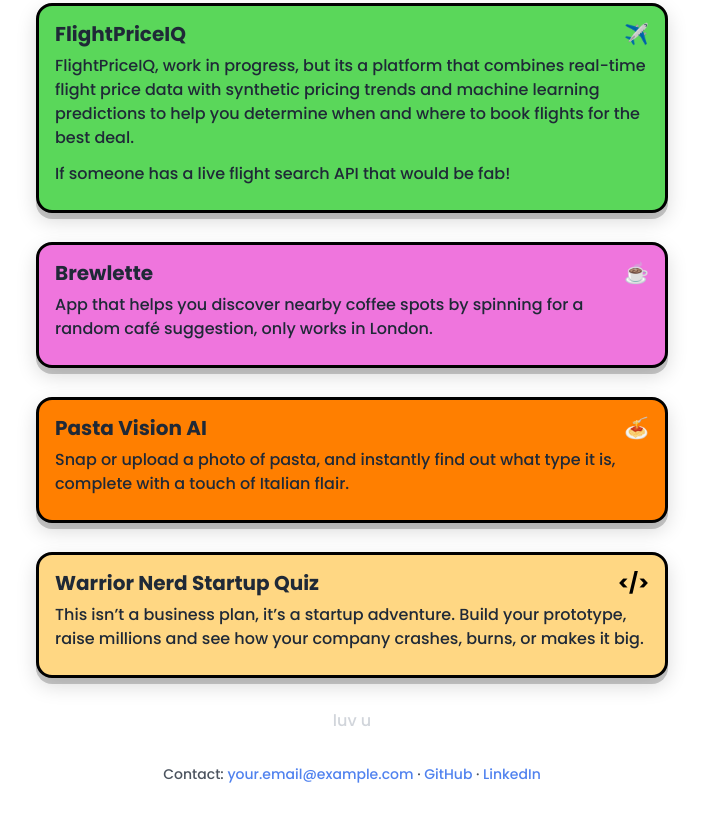
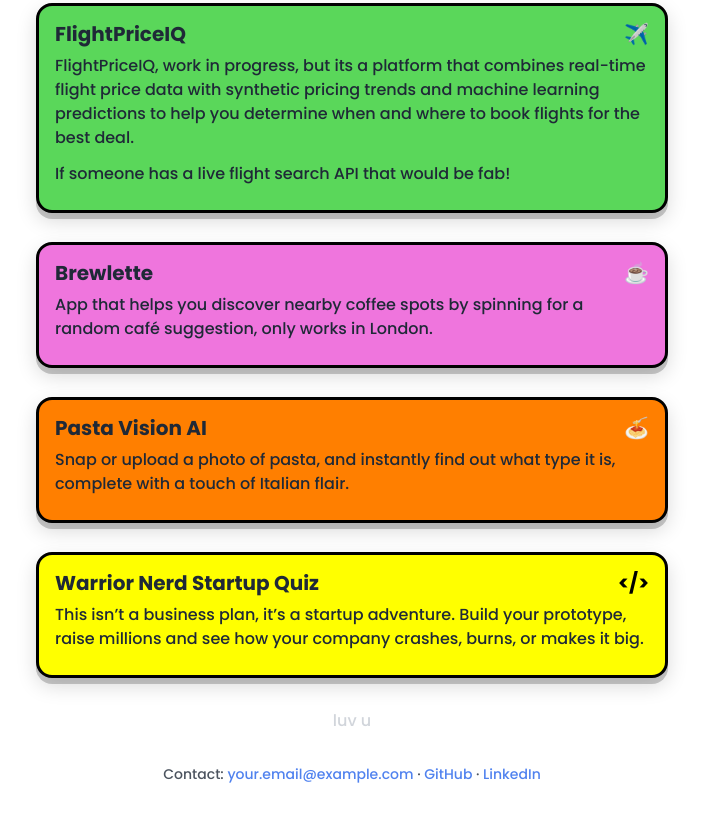
Before and after one commit to icecreambandrich/portfolio, a plain HTML site: page public/index.html in a window 1280 px wide. Shown: the part 853-1669 px from the top of the page, without its empty margins (288-991 px from the left). Drawn offline with Linux system fonts and the light colour scheme.

Commit message:
style: update Warrior Nerd Startup Quiz box color

```diff
--- a/public/styles.css
+++ b/public/styles.css
@@ -208,7 +208,7 @@ html, body {
 }
 
 .brick-card:nth-child(6) {
-    background: #FFD783; /* Warm creamy yellow */
+    background: #FFFF00; /* Bright yellow */
     border-color: #000000;
 }
 
```
